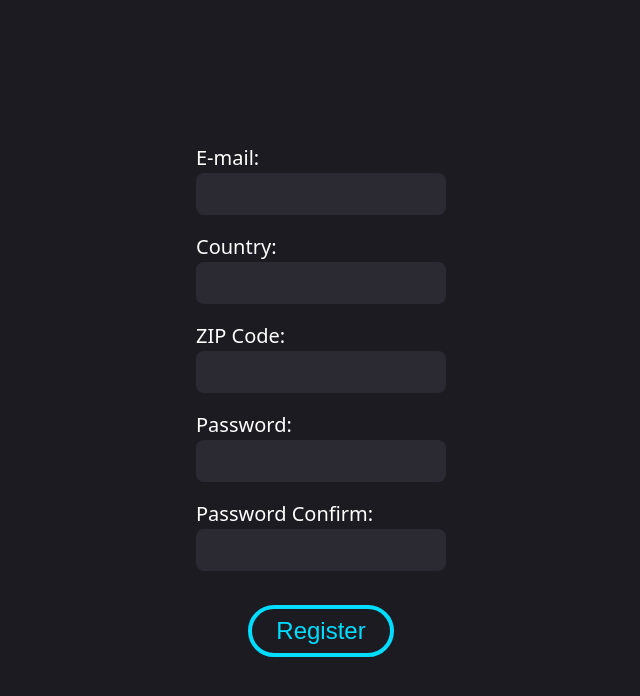
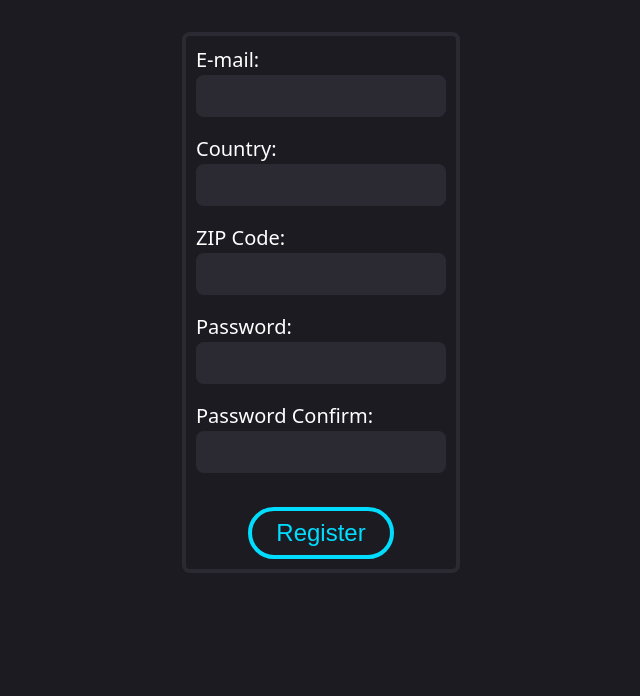
Before and after one commit to arturopstem/form-validation-with-js, a website built with webpack: page src/index.html in a window 1280 px wide. Shown: the whole page, without its empty margins (319-959 px from the left). Built offline with nearby package versions, Linux system fonts and the light colour scheme.

Commit message:
Adjust body and form styles

```diff
--- a/src/index.css
+++ b/src/index.css
@@ -29,10 +29,11 @@ body {
     "Open Sans",
     "Helvetica Neue",
     sans-serif;
-  height: 100svh;
+  min-height: 100svh;
   background-color: rgb(28, 27, 34);
   display: grid;
-  place-content: center;
+  justify-content: center;
+  align-items: start;
 }
 
 menu {
@@ -59,8 +60,10 @@ button:hover {
 .form {
   display: grid;
   gap: 0.75rem;
-  border: 4px solid transparent;
-  padding: 8px;
+  border: 4px solid rgb(43, 42, 51);
+  border-radius: 8px;
+  padding: 10px;
+  margin: 2rem auto;
 }
 
 .form-field {
```
